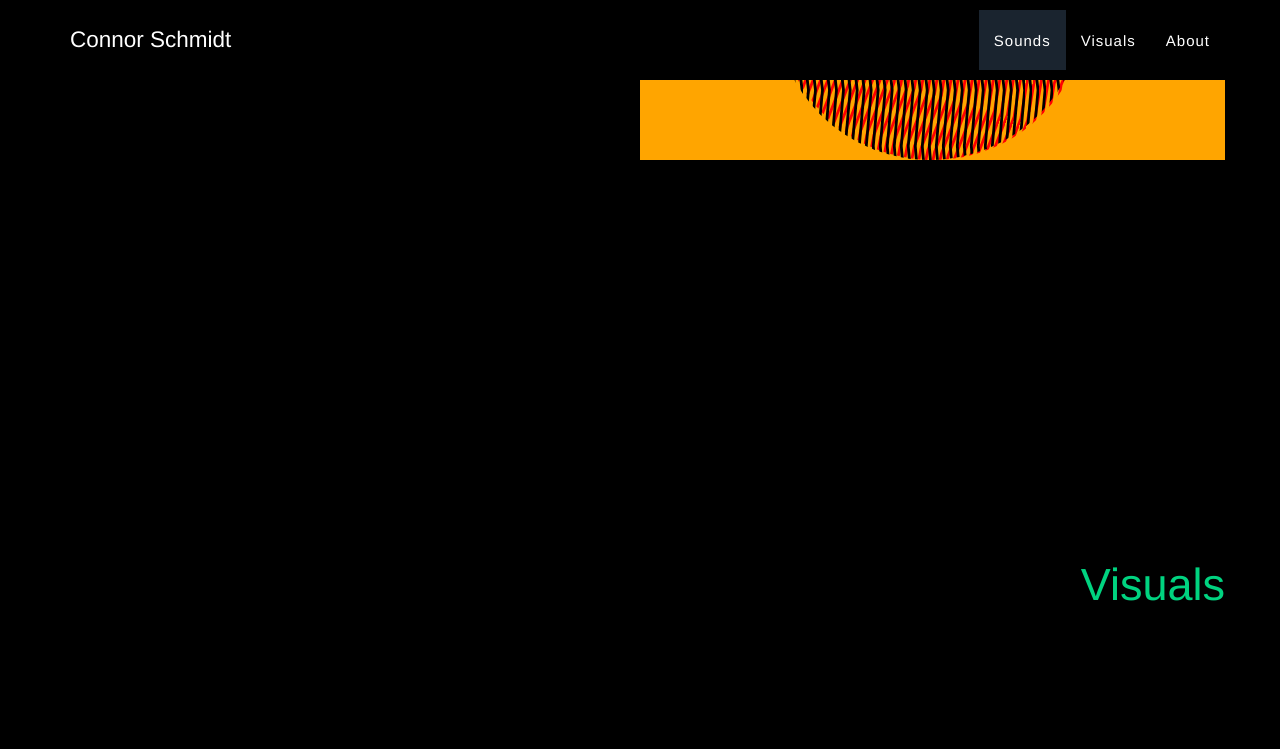
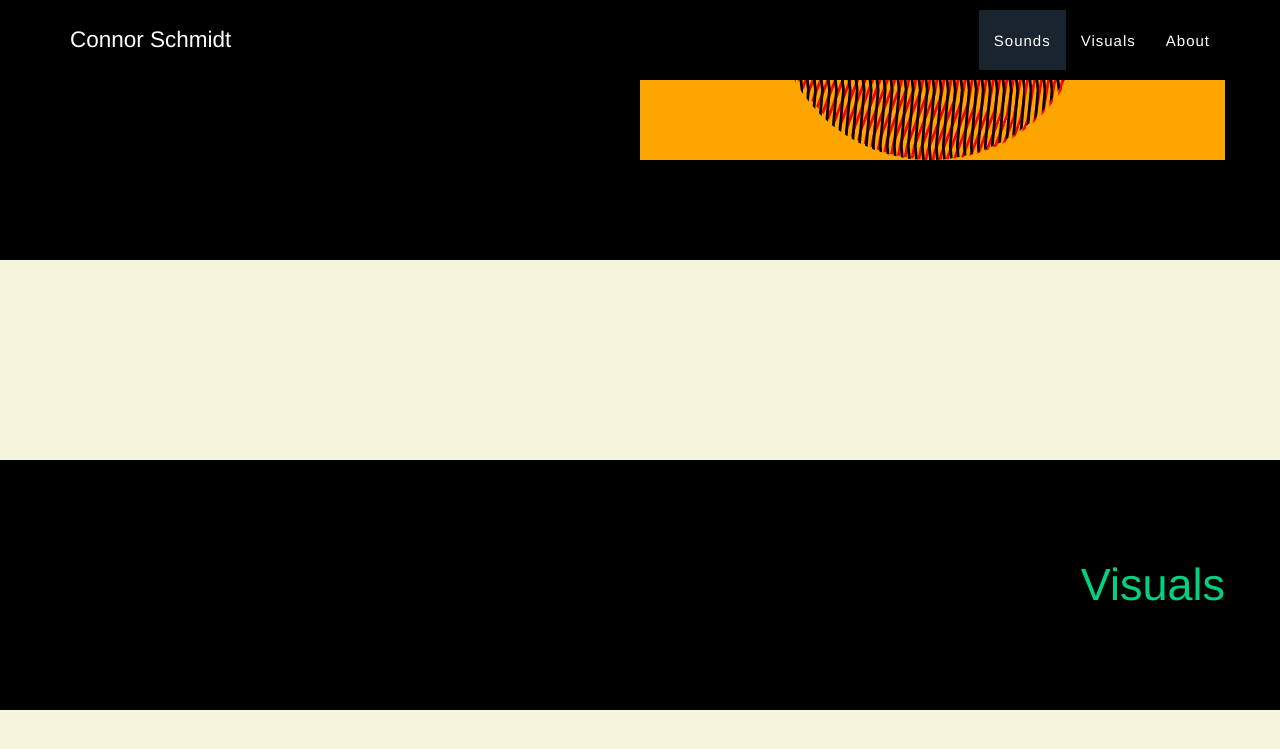
Before and after one commit to yukonnor/yukonnor.github.io, a Jekyll site: the page built from index.html, in a window 1280 px wide and 900 px high, scrolled down 588 px. Shown: the top 749 px of the window. Built offline with Jekyll 4.4.1, drawn with Linux system fonts in a browser that asks for light colours.

Commit message:
Update default.html

```diff
--- a/_layouts/default.html
+++ b/_layouts/default.html
@@ -5,9 +5,14 @@
     {% include nav.html %}
     {% include header.html %}
     {% include sounds.html %}
-    <section class="spacing-white"></section>
+    <section class="spacing"></section>
     {% include visuals.html %}
-    <section class="spacing-bg"></section>
+    <section class="spacing"></section>
+    <div>
+        <br>
+        <br>
+        <br>
+    </div>
     {% include footer.html %}
     {% include modals.html %}
     {% include js.html %}
```
